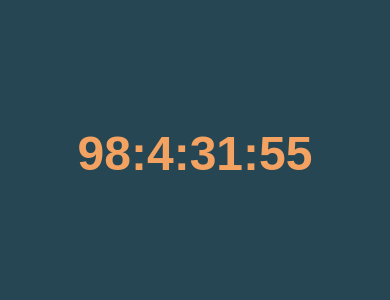
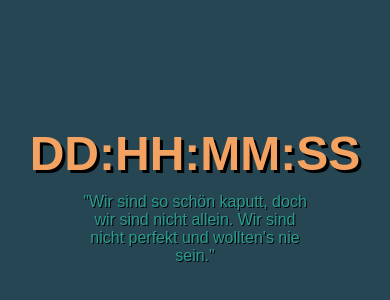
Before and after one commit to DefenetlyNotSimon/GeburtstagWebsite, a plain HTML site: page index.html in a window 390 px wide. Shown: the part 214-514 px from the top of the page. Drawn offline with Linux system fonts and the light colour scheme.

Commit message:
not working - loading JSON for quotes

```diff
--- /dev/null
+++ b/data/quotes.json
@@ -0,0 +1,7 @@
+{
+    "1": "Wir sind so schön kaputt, doch wir sind nicht allein. Wir sind nicht perfekt und wollten's nie sein.",
+    "2": "Denn wir machen 24/7 viel zu viele Sachen, die wir gar nicht wirklich lieben.",
+    "3": "Klar kannst du dich melden, aber bitte nicht bei mir! Klar sieht man sich wieder, aber ganz bestimmt nicht wir!",
+    "4": "Wir sind für immer jung, doch bleiben immer die Alten.",
+    "5": "Wenn jeder jedem hilft, wo kommn wir denn da hin? Es ist alle gegen alle, du weißt wie Menschen sind."
+}
--- a/index.html
+++ b/index.html
@@ -4,12 +4,14 @@
     <meta name="viewport" content="width=device-width, initial-scale=1">
     <title>Geburtstag Marie</title>
     <link rel=" stylesheet" href="styling/styles.css">
+    <script src="data/quotes.json"></script>
     <script src="scripts/script.js"></script>
 </head>
 
 <body>
     <div class="countdown" id="countdowndiv">
         <h1 id="countdownh1">DD:HH:MM:SS</h1>
+        <a id="Zitat">"Wir sind so schön kaputt, doch wir sind nicht allein. Wir sind nicht perfekt und wollten's nie sein."</a>
     </div>
 
 
--- a/scripts/script.js
+++ b/scripts/script.js
@@ -1,3 +1,11 @@
+//JSON Datei laden
+loadJSON('data/quotes.json', function(text) {
+    var data = JSON.parse(text);
+    console.log(data);
+})
+
+
+
 //Datum zu dem gezählt wird
 var countDownDate = new Date("Nov 24, 2022 00:00:00").getTime();
 console.log("cdDate " + countDownDate)
--- a/styling/styles.css
+++ b/styling/styles.css
@@ -14,6 +14,18 @@ body {
     color: #f4a261;
     font-weight: bold;
     font-size: 7em;
+    text-shadow: 3px 3px black;
+}
+
+.countdown a {
+    display: block;
+    position: relative;
+    top: -50px;
+    font-size: 2em;
+    color: #2a9d8f;
+    text-shadow: 1px 1px black;
+    margin-right: 20%;
+    margin-left: 20%;
 }
 
 @media only screen and (max-width: 480px) {
@@ -24,4 +36,8 @@ body {
     .countdown h1 {
         font-size: 3em;
     }
+    .countdown a {
+        top: -20px;
+        font-size: 1em;
+    }
 }
```
